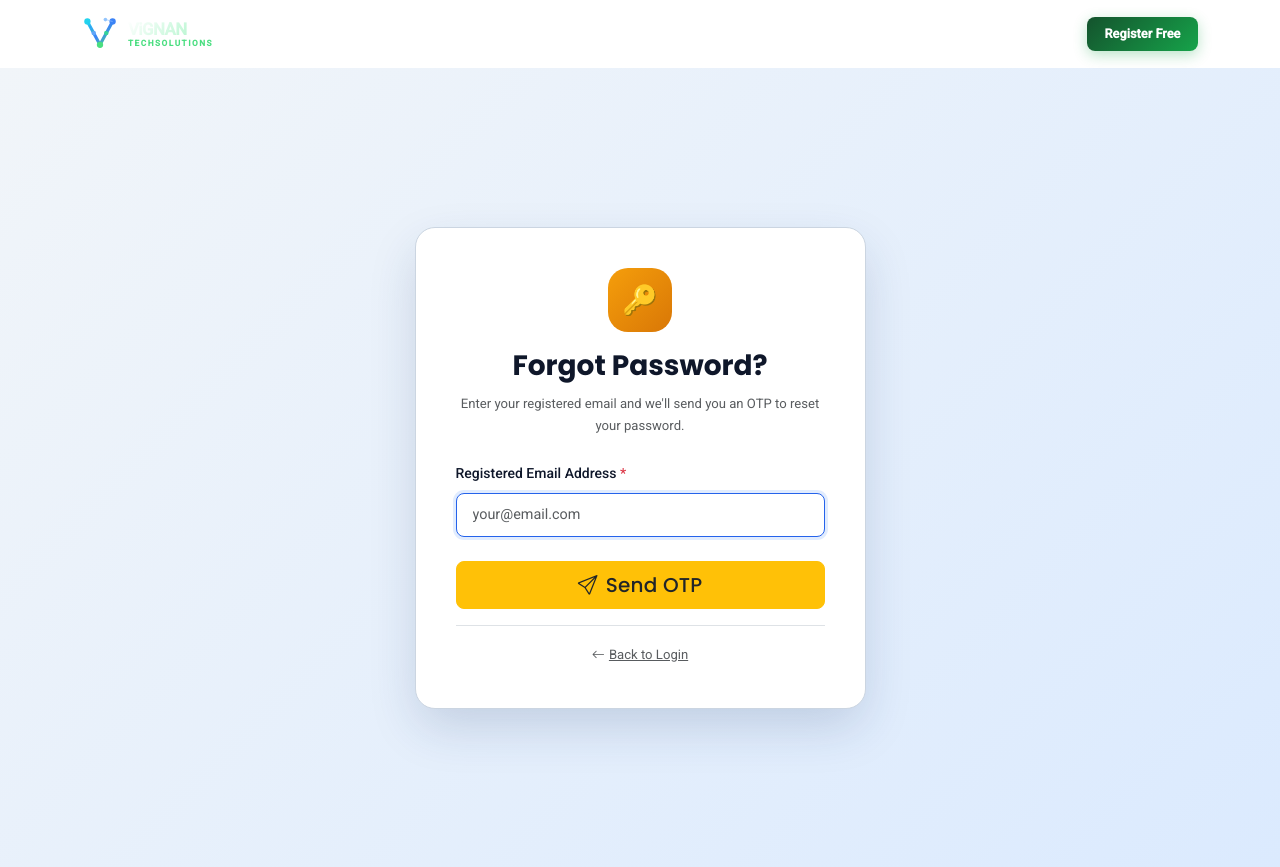
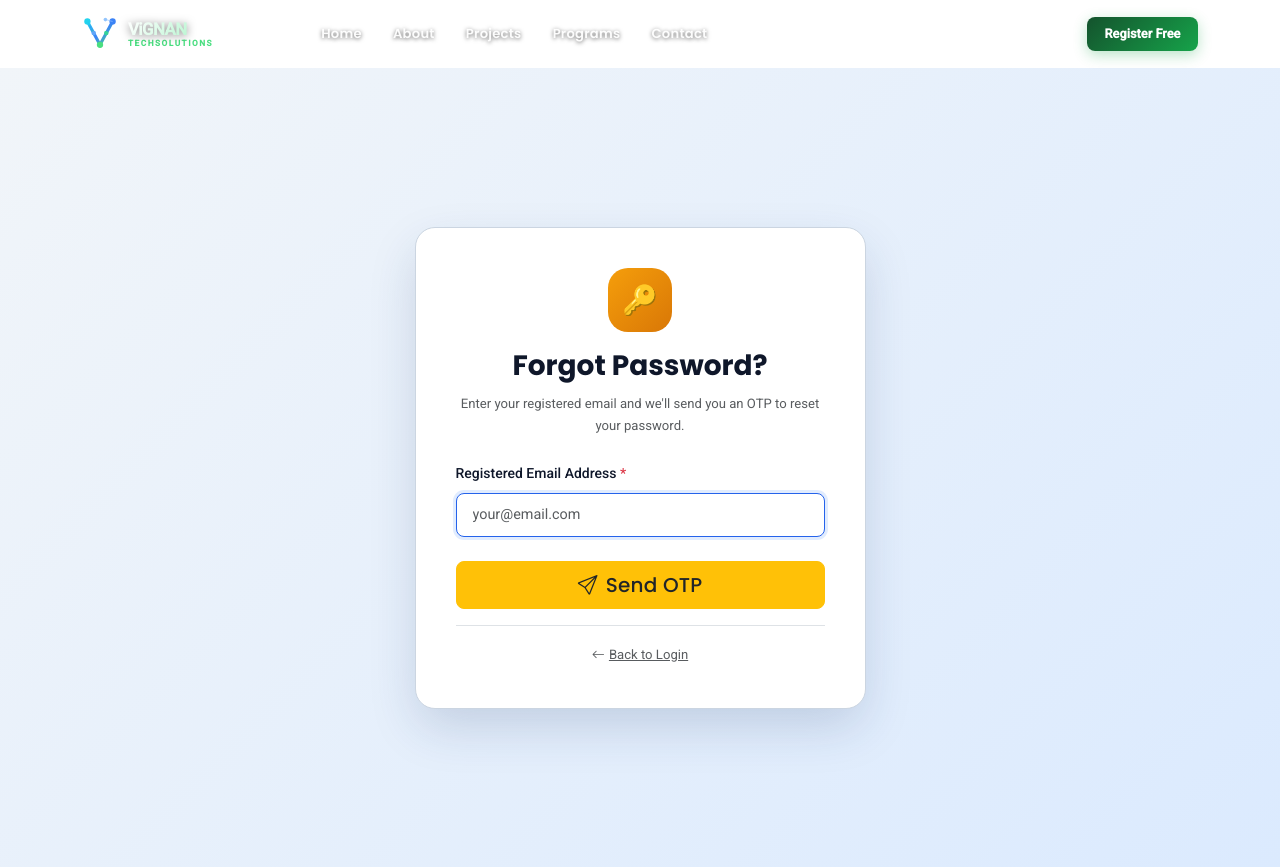
Before and after one commit to Vignantechsolutions/Vignantech, a Django app: page /accounts/forgot-password/ in a window 1280 px wide. Shown: the top 867 px of the page. Run offline with Django 5.2, Linux system fonts and the light colour scheme; some libraries are stand-ins or nearby versions.

Commit message:
fix: navbar links visible on transparent bg, CSS media query for desktop, remove JS override

```diff
--- a/templates/partials/navbar.html
+++ b/templates/partials/navbar.html
@@ -30,6 +30,8 @@
   font-size:1.05rem;font-weight:800;letter-spacing:-.5px;
   background:linear-gradient(135deg,#fff 0%,#a5f3c4 100%);
   -webkit-background-clip:text;-webkit-text-fill-color:transparent;background-clip:text;
+  text-shadow:none;
+  filter:drop-shadow(0 1px 4px rgba(0,0,0,.5));
 }
 .vt-logo-sub{
   font-size:.52rem;font-weight:700;letter-spacing:.18em;text-transform:uppercase;color:#4ade80;margin-top:1px;
@@ -40,9 +42,10 @@
   display:flex;align-items:center;gap:.25rem;margin:0 auto;list-style:none;padding:0;
 }
 .nav-links .nav-link{
-  font-size:.82rem;font-weight:600;color:rgba(255,255,255,.7)!important;
+  font-size:.82rem;font-weight:600;color:rgba(255,255,255,.95)!important;
   padding:.5rem .85rem;border-radius:8px;transition:all .2s;
   position:relative;letter-spacing:.02em;
+  text-shadow:0 1px 4px rgba(0,0,0,.6);
 }
 .nav-links .nav-link:hover,
 .nav-links .nav-link.active-link{color:#fff!important;background:rgba(74,222,128,.1);}
@@ -153,6 +156,10 @@
     border:1px solid rgba(255,255,255,.06)!important;margin-top:.25rem!important}
   .nav-search{min-width:unset;width:100%}
   .nav-container{flex-wrap:wrap;height:auto;padding:.75rem 0}
+}
+@media(min-width:992px){
+  .nav-collapse{display:flex!important;flex-direction:row;align-items:center;flex:1;background:none!important;border:none!important;padding:0!important;}
+  .vt-toggler{display:none!important}
 }
 </style>
 
@@ -370,27 +377,4 @@ if(toggler){
 window.addEventListener('scroll',()=>{
   document.getElementById('mainNav').classList.toggle('scrolled', window.scrollY > 20);
 });
-// Show collapse on desktop always
-function handleResize(){
-  if(window.innerWidth >= 992){
-    collapse.style.display='flex';
-    collapse.style.flexDirection='row';
-    collapse.style.alignItems='center';
-    collapse.style.width='100%';
-    collapse.style.background='none';
-    collapse.style.borderTop='none';
-    collapse.style.padding='0';
-  } else {
-    collapse.style.display='';
-    collapse.style.flexDirection='';
-    collapse.style.alignItems='';
-    collapse.style.width='';
-    collapse.style.background='';
-    collapse.style.borderTop='';
-    collapse.style.padding='';
-    if(!collapse.classList.contains('open')) collapse.style.display='none';
-  }
-}
-handleResize();
-window.addEventListener('resize', handleResize);
 </script>
```
